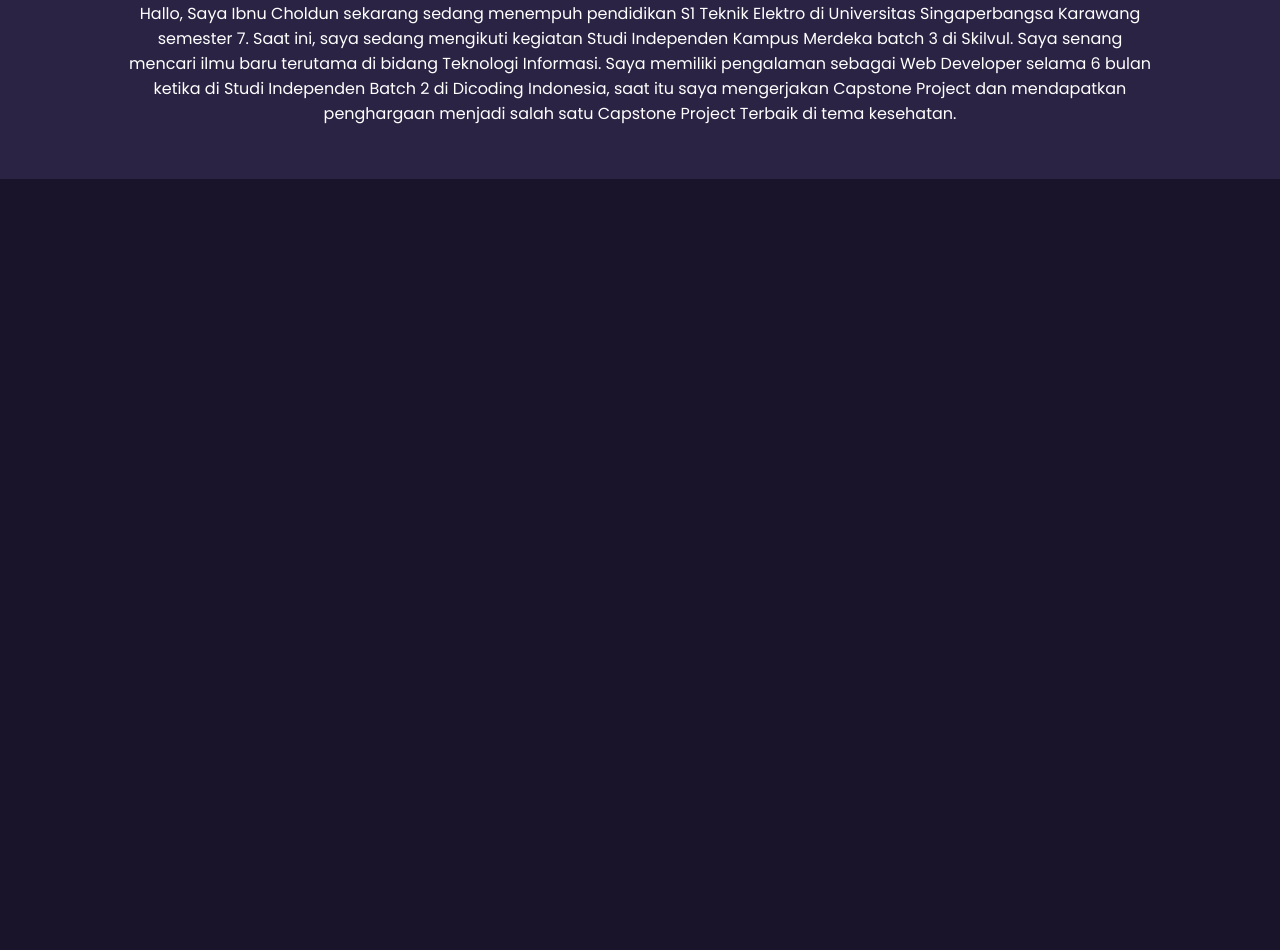
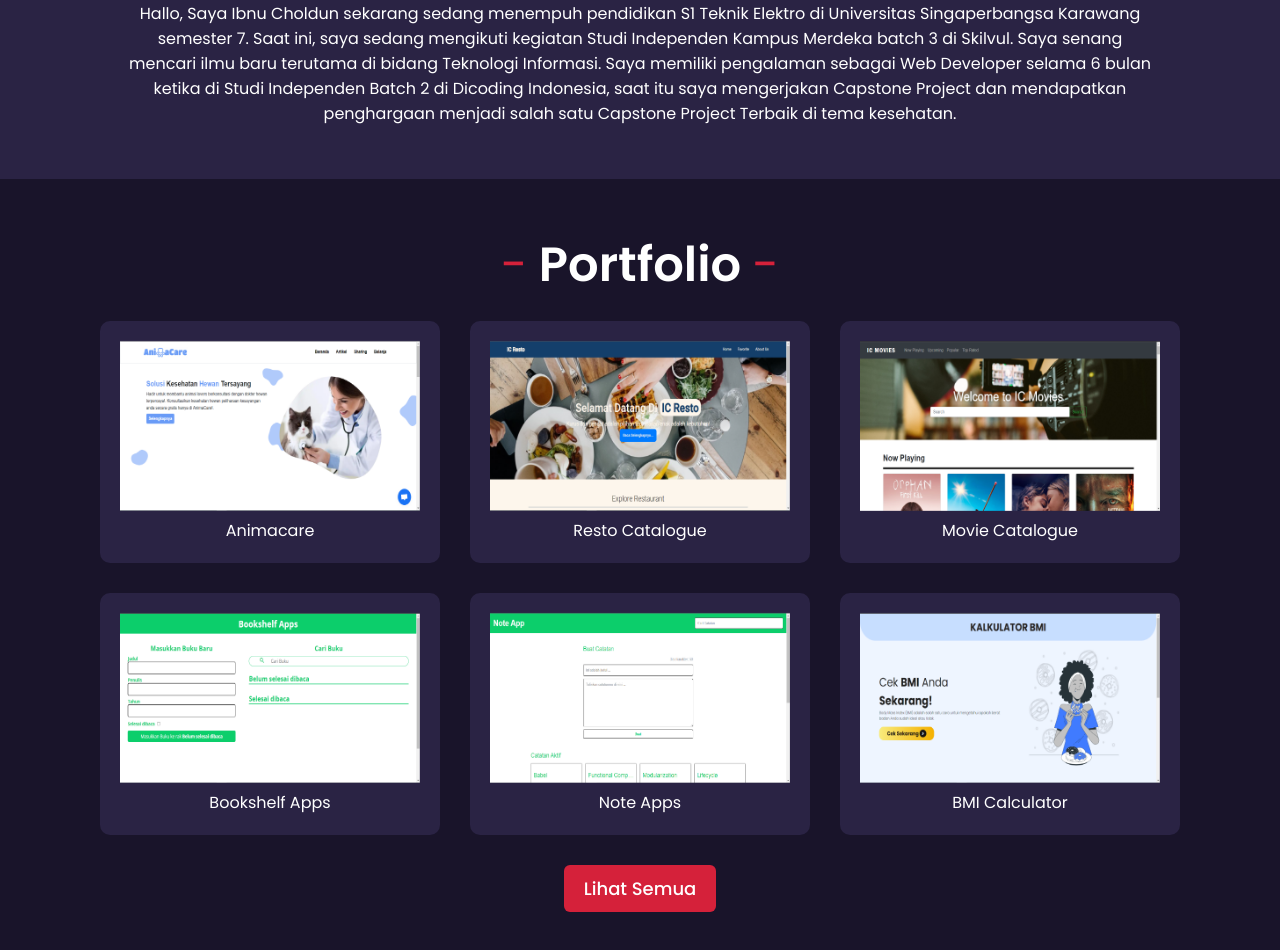
Before and after one commit to ibnucholdun/TPA-1-Personal-Website, a plain HTML site: page index.html in a window 1280 px wide. Shown: the part 724-1674 px from the top of the page. Before the commit the page ends 903 px from the top, so only its background shows below. Drawn offline with Linux system fonts and the light colour scheme.

Commit message:
membuat portfolio section pada page home

```diff
--- a/index.html
+++ b/index.html
@@ -35,10 +35,62 @@
             </div>
         </section>
         <section class="about-section">
-            <div class="container">
+            <article class="container">
                 <h1><span>-</span> About <span>-</span></h1>
                 <p>Hallo, Saya Ibnu Choldun sekarang sedang menempuh pendidikan S1 Teknik Elektro di Universitas Singaperbangsa Karawang semester 7. Saat ini, saya sedang mengikuti kegiatan Studi Independen Kampus Merdeka batch 3 di Skilvul. Saya senang mencari ilmu baru terutama di bidang Teknologi Informasi. Saya memiliki pengalaman sebagai Web Developer selama 6 bulan ketika di Studi Independen Batch 2 di Dicoding Indonesia, saat itu saya mengerjakan Capstone Project dan mendapatkan penghargaan menjadi salah satu Capstone Project Terbaik di tema kesehatan.</p>
-            </div>
+            </article>
+        </section>
+        <section class="portfolio-section">
+            <article class="container">
+                <h1><span>-</span> Portfolio <span>-</span></h1>
+                <div class="container-card">
+                    <div class="card">
+                        <img src="assets/gambar2.png" alt="card-img" width="300" height="170">
+                        <div class="middle">
+                            <a href="https://my-animacare.netlify.app/" target="_blank" rel="noopener">Lihat Portfolio</a>
+                        </div>
+                        <p>Animacare</p>
+                    </div>
+                    <div class="card">
+                        <img src="assets/gambar3.png" alt="card-img" width="300" height="170">
+                        <div class="middle">
+                            <a href="https://ic-resto.netlify.app/" target="_blank" rel="noopener">Lihat Portfolio</a>
+                        </div>
+                        <p>Resto Catalogue</p>
+                    </div>
+                    <div class="card">
+                        <img src="assets/gambar4.png" alt="card-img" width="300" height="170">
+                        <div class="middle">
+                            <a href="https://ic-movies.netlify.app/" target="_blank" rel="noopener">Lihat Portfolio</a>
+                        </div>
+                        <p>Movie Catalogue</p>
+                    </div>
+                    <div class="card">
+                        <img src="assets/gambar5.png" alt="card-img" width="300" height="170">
+                        <div class="middle">
+                            <a href="https://ic-bookshelf-apps.netlify.app/" target="_blank" rel="noopener">Lihat Portfolio</a>
+                        </div>
+                        <p>Bookshelf Apps</p>
+                    </div>
+                    <div class="card">
+                        <img src="assets/gambar6.png" alt="card-img" width="300" height="170">
+                        <div class="middle">
+                            <a href="https://ic-note-app.netlify.app/" target="_blank" rel="noopener">Lihat Portfolio</a>
+                        </div>
+                        <p>Note Apps</p>
+                    </div>
+                    <div class="card">
+                        <img src="assets/gambar7.png" alt="card-img" width="300" height="170">
+                        <div class="middle">
+                            <a href="https://ic-bmi-calculator.netlify.app/" target="_blank" rel="noopener">Lihat Portfolio</a>
+                        </div>
+                        <p>BMI Calculator</p>
+                    </div>
+                </div>
+                <div class="container-button">
+                    <a href="/Page/Portfolio Page/portfolio.html" class="button">Lihat Semua</a>
+                </div>
+            </article>
         </section>
     </main>
     <footer></footer>
--- a/style.css
+++ b/style.css
@@ -117,13 +117,15 @@ header .menu{
 
 }
 
-.about-section .container h1{
+.about-section .container h1,
+.portfolio-section .container h1{
     font-size: 48px;
     font-weight: 600;
     text-align: center;
 }
 
-.about-section .container h1 span{
+.about-section .container h1 span,
+.portfolio-section .container h1 span{
     color: #D5213A;
     font-weight: 400;
 }
@@ -131,6 +133,80 @@ header .menu{
 .about-section .container p{
     padding: 20px 0;
     text-align: center;
+}
+
+/* PROTFOLIO SECTION */
+.portfolio-section{
+    padding: 0 10%;
+    margin: 50px 0;
+    display: flex;
+    justify-content: center;
+    align-items: center;
+}
+
+.container-card {
+    margin-top: 20px;
+    display: grid;
+    grid-template-columns: repeat(3, 1fr);
+    grid-gap: 30px;
+}
+
+.container-card .card{
+    background-color: #2A2344;
+    padding: 20px;
+    border-radius: 10px;
+    text-align: center;
+    border: #fff;
+    position: relative;
+}
+
+.container-card .card img{
+    opacity: 1;
+    transition: .5s ease;
+    backface-visibility: hidden;
+}
+
+.container-card .card .middle {
+    transition: .5s ease;
+    opacity: 0;
+    position: absolute;
+    top: 50%;
+    left: 50%;
+    transform: translate(-50%, -50%);
+    -ms-transform: translate(-50%, -50%);
+    text-align: center;
+}
+
+.container-card .card:hover img {
+    opacity: 0.3;
+}
+
+.container-card .card:hover .middle {
+    opacity: 1;
+}
+
+.container-card .card .middle a {
+    background-color: #D5213A;
+    color: white;
+    font-size: 16px;
+    padding: 10px;
+    border-radius: 10px;
+}
+.container-button{
+    display: flex;
+    justify-content: center;
+    align-items: center;
+    margin-top: 30px;
+}
+
+.container-button a{
+    display: inline-block;
+    padding: 10px 20px;
+    background-color: #D5213A;
+    border-radius: 6px;
+    color: #fff;
+    font-size: 18px;
+    font-weight: 500;
 }
 
 /* RESPONSIVE */
@@ -210,4 +286,24 @@ header .menu{
         font-size: 16px;
     }
 
+    /* PORTFOLIO SECTION */
+    .container-card {
+        grid-template-columns: 1fr;
+    }
+    .container-card .card{
+        padding: 10px;
+        width: 330px;
+    }
+
 }
+
+@media screen and (min-device-width: 1024px) and (max-device-width: 1200px) {
+    /* PORTFOLIO SECTION */
+    .container-card {
+        grid-template-columns: 1fr 1fr;
+    }
+    .container-card .card{
+        padding: 10px;
+        width: 330px;
+    }
+}
```
Also changed, not shown: assets/gambar2.PNG (added), assets/gambar3.PNG (added), assets/gambar4.PNG (added), assets/gambar5.PNG (added), assets/gambar6.PNG (added), assets/gambar7.PNG (added), assets/gambar8.PNG (added).
